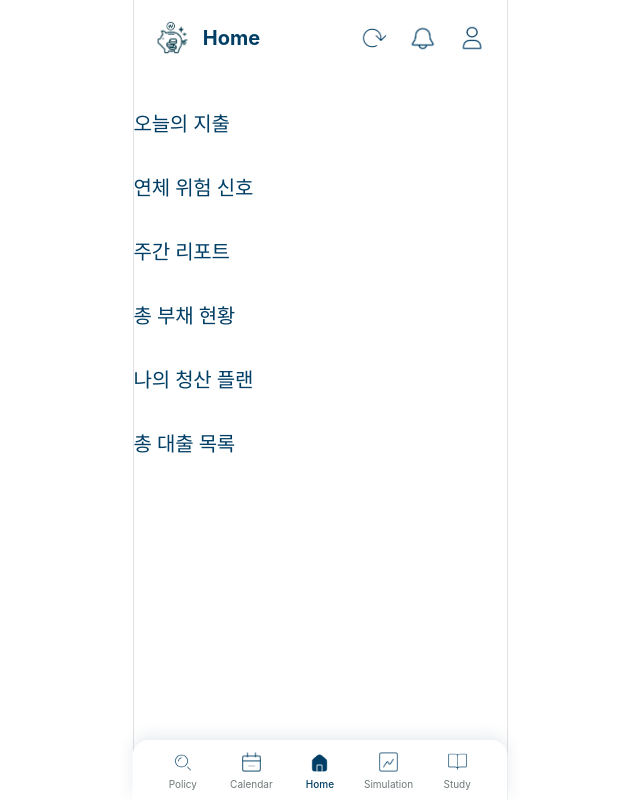
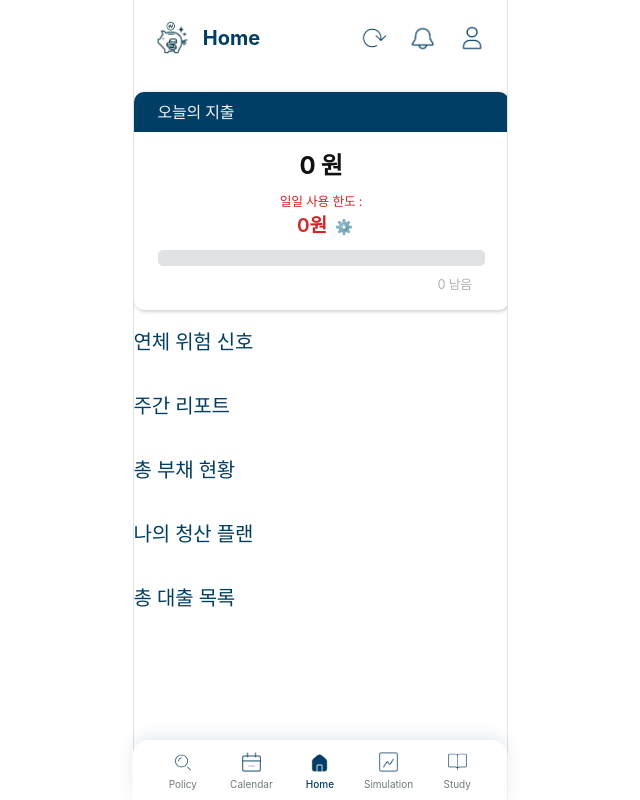
Before and after one commit to ockko/Cheongsan-KB, a Vue app: page /home in a window 1280 px wide. Shown: the whole page, without its empty margins (320-960 px from the left). Built offline with nearby package versions, Linux system fonts and the light colour scheme; a web font is replaced by a local one.

Commit message:
feat: 오늘의 지출 위젯 및 설정 모달 컴포넌트 추가

```diff
--- a/src/assets/styles/components/Home/DailySpendingWidget.module.css
+++ b/src/assets/styles/components/Home/DailySpendingWidget.module.css
@@ -0,0 +1,82 @@
+.widgetCard {
+  border-radius: 10px;
+  box-shadow: 1px 1px 4px rgba(0, 0, 0, 0.25);
+  display: flex;
+  flex-direction: column;
+  line-height: 1.5;
+}
+
+.widgetHeader {
+  background-color: var(--color-main);
+  border-radius: 10px 10px 0 0;
+  padding: 0.5rem 1.5rem;
+}
+
+.widgetHeader h3 {
+  font-size: 1rem;
+  font-weight: 300;
+  color: var(--color-gray3);
+}
+
+.settingsButton {
+  background: none;
+  border: none;
+  cursor: pointer;
+  color: #aaa;
+  font-size: 0.9rem;
+  padding: 0;
+}
+
+.widgetContent {
+  text-align: center;
+  padding: 1rem 1.5rem;
+}
+
+.spentAmount {
+  font-size: 1.5rem;
+  font-weight: 700;
+  color: #111;
+  margin: 0 0 0.5rem 0;
+}
+
+.limitInfo {
+  display: flex;
+  flex-direction: column;
+  font-size: 0.8rem;
+  color: var(--color-red);
+}
+
+.limitAmount {
+  font-size: 1.2rem;
+  font-weight: 600;
+  margin: 0 0.5rem;
+}
+
+.spendingProgress {
+  width: 100%;
+  height: 1rem;
+  appearance: none;
+  border-radius: 5px;
+  overflow: hidden;
+}
+
+.spendingProgress::-webkit-progress-bar {
+  background-color: var(--color-gray1);
+}
+
+.spendingProgress::-webkit-progress-value {
+  background-color: var(--color-main);
+  transition: background-color 0.3s;
+}
+
+/* 한도 초과 시 프로그레스 바 색상 변경 */
+.spendingProgress.overLimit::-webkit-progress-value {
+  background-color: var(--color-red);
+}
+
+.remainingAmount {
+  font-size: 0.8rem;
+  color: var(--color-gray-unnamed);
+  margin: 0.3rem 0.8rem 0 0;
+  text-align: right;
+}
--- /dev/null
+++ b/src/assets/styles/components/Home/SettingsModal.module.css
@@ -0,0 +1,129 @@
+.modalOverlay {
+  position: fixed;
+  top: 0;
+  left: 0;
+  width: 100%;
+  height: 100%;
+  background-color: rgba(0, 0, 0, 0.5);
+  display: flex;
+  justify-content: center;
+  align-items: center;
+  z-index: 2000;
+}
+
+.modalContent {
+  background-color: white;
+  padding: 1.5rem;
+  border-radius: 10px;
+  width: 90%;
+  max-width: 340px;
+  box-shadow: 1px 1px 4px rgba(0, 0, 0, 0.25);
+  line-height: 1.5;
+}
+
+.modalTitle {
+  margin-top: 0;
+  margin-bottom: 0.5rem;
+  font-size: 1.2rem;
+  font-weight: 700;
+  text-align: center;
+}
+
+.modalDescription {
+  font-size: 0.8rem;
+  text-align: center;
+  margin-bottom: 0.5rem;
+}
+
+/* ... 기타 슬라이더 및 버튼 스타일 ... */
+
+.limitLabels {
+  display: flex;
+  justify-content: space-between;
+  font-size: 14px;
+  color: var(--color-gray0);
+}
+
+.maxLimit {
+  font-weight: 500;
+  color: var(--color-red);
+}
+
+.slider {
+  appearance: none;
+  width: 100%;
+  height: 0.5rem;
+  background: linear-gradient(
+    to right,
+    var(--color-main) var(--slider-progress),
+    var(--color-gray1) var(--slider-progress)
+  );
+  border-radius: 4px;
+  outline: none;
+  opacity: 0.7;
+  transition: opacity 0.2s;
+}
+
+.slider:hover {
+  opacity: 1;
+}
+
+/* 슬라이더 핸들(Thumb) 스타일 */
+.slider::-webkit-slider-thumb {
+  -webkit-appearance: none;
+  appearance: none;
+  width: 24px;
+  height: 24px;
+  background: var(--color-main);
+  border-radius: 50%;
+  cursor: pointer;
+  border: 4px solid white;
+  box-shadow: 0 0 5px rgba(0, 0, 0, 0.2);
+}
+
+.slider::-moz-range-thumb {
+  width: 24px;
+  height: 24px;
+  background: var(--color-main);
+  border-radius: 50%;
+  cursor: pointer;
+  border: 4px solid white;
+  box-shadow: 0 0 5px rgba(0, 0, 0, 0.2);
+}
+
+.currentValueBox {
+  margin-top: 1rem;
+  padding: 0.7rem;
+  background-color: var(--color-gray3);
+  border: 1px solid var(--color-gray1);
+  border-radius: 8px;
+  text-align: center;
+  font-size: 1.2rem;
+}
+
+.buttonGroup {
+  display: flex;
+  gap: 10px;
+  margin-top: 0.5rem;
+}
+
+.button {
+  flex: 1;
+  padding: 0.7rem;
+  border-radius: 8px;
+  border: none;
+  font-size: 1rem;
+  font-weight: 600;
+  cursor: pointer;
+}
+
+.cancelButton {
+  background-color: white;
+  border: 2px solid var(--color-main);
+  color: var(--color-main);
+}
+
+.applyButton {
+  background-color: var(--color-main);
+  color: white;
+}
--- a/src/assets/styles/pages/Home.module.css
+++ b/src/assets/styles/pages/Home.module.css
@@ -1,3 +1,4 @@
 .page {
   padding: 20px 0;
+  margin: 0 0 80px 0;
 }
--- a/src/components/domain/Home/DailySpendingWidget.vue
+++ b/src/components/domain/Home/DailySpendingWidget.vue
@@ -1,8 +1,74 @@
 <script setup>
 import styles from '@/assets/styles/components/Home/DailySpendingWidget.module.css';
+import SettingsModal from '@/components/domain/Home/SettingsModal.vue';
+import { ref, defineProps, computed } from 'vue';
+
+const isModalOpen = ref(false);
+
+// 부모 컴포넌트로부터 받을 데이터(props)를 정의합니다.
+const props = defineProps({
+  spendingData: {
+    type: Object,
+    required: true,
+    // 데이터가 아직 로드되지 않았을 때를 대비한 기본값
+    default: () => ({ limit: 0, spent: 0, remaining: 0 }),
+  },
+});
+
+// 지출액이 한도를 초과했는지 여부를 계산하는 computed 속성
+const isOverLimit = computed(() => {
+  // 한도가 0일 경우 초과로 보지 않음
+  if (props.spendingData.limit === 0) {
+    return false;
+  }
+  return props.spendingData.spent > props.spendingData.limit;
+});
+
+// 숫자에 콤마(,)를 찍어주는 헬퍼 함수
+const formatCurrency = (value) => {
+  if (typeof value !== 'number') return '0';
+  return value.toLocaleString('ko-KR');
+};
 </script>
+
 <template>
-  <div>
-    <div>오늘의 지출</div>
+  <div :class="styles.widgetCard">
+    <div :class="styles.widgetHeader">
+      <h3>오늘의 지출</h3>
+    </div>
+
+    <div :class="styles.widgetContent">
+      <p :class="styles.spentAmount">
+        {{ formatCurrency(spendingData.spent) }} 원
+      </p>
+
+      <div :class="styles.limitInfo">
+        <span>일일 사용 한도 : </span>
+        <div>
+          <span :class="styles.limitAmount"
+            >{{ formatCurrency(spendingData.limit) }}원</span
+          >
+          <button
+            :class="styles.settingsButton"
+            @click="isModalOpen = true"
+            aria-label="한도 설정"
+          >
+            ⚙️
+          </button>
+        </div>
+      </div>
+
+      <progress
+        :class="[styles.spendingProgress, { [styles.overLimit]: isOverLimit }]"
+        :value="spendingData.spent"
+        :max="spendingData.limit"
+      ></progress>
+
+      <p :class="styles.remainingAmount">
+        {{ formatCurrency(spendingData.remaining) }} 남음
+      </p>
+    </div>
   </div>
+
+  <SettingsModal v-if="isModalOpen" @close="isModalOpen = false" />
 </template>
--- /dev/null
+++ b/src/components/domain/Home/SettingsModal.vue
@@ -0,0 +1,82 @@
+<script setup>
+import styles from '@/assets/styles/components/Home/SettingsModal.module.css';
+import { ref, defineEmits, computed } from 'vue';
+
+const emit = defineEmits(['close']); // 'close' 이벤트를 부모에게 보낼 것을 정의
+
+// 부모로부터 최대 한도값을 받아옴 (실제로는 API 호출 결과)
+const maximumLimit = ref(50000);
+const limitValue = ref(40000);
+
+// 슬라이더의 현재 진행률을 퍼센트로 계산하는 computed 속성
+const sliderProgress = computed(() => {
+  if (maximumLimit.value === 0) return 0;
+  return (limitValue.value / maximumLimit.value) * 100;
+});
+
+// 슬라이더 값을 업데이트하는 함수 (v-model만으로도 충분하지만, 명시적으로 둘 수 있음)
+const updateSliderProgress = (event) => {
+  limitValue.value = event.target.value;
+};
+
+// 숫자에 콤마(,)를 찍어주는 헬퍼 함수
+const formatCurrency = (value) => {
+  if (typeof value !== 'number' && typeof value !== 'string') return '0';
+  return Number(value).toLocaleString('ko-KR');
+};
+
+const applyChanges = () => {
+  // TODO: 여기에 '적용' 버튼 클릭 시 실행될 API 호출 로직을 구현합니다.
+  console.log('적용된 한도:', limitValue.value);
+
+  // API 호출 성공 후 모달을 닫습니다.
+  emit('close');
+};
+</script>
+
+<template>
+  <div :class="styles.modalOverlay" @click.self="$emit('close')">
+    <div :class="styles.modalContent">
+      <h3 :class="styles.modalTitle">일일 소비 한도 설정</h3>
+      <p :class="styles.modalDescription">
+        건강한 소비 습관을 위한 첫걸음,<br />
+        나만의 일일 한도를 설정해 보세요.
+      </p>
+
+      <div :class="styles.limitLabels">
+        <span>0원</span>
+        <span :class="styles.maxLimit"
+          >{{ formatCurrency(maximumLimit) }}원</span
+        >
+      </div>
+      <input
+        type="range"
+        min="0"
+        :max="maximumLimit"
+        v-model="limitValue"
+        :class="styles.slider"
+        @input="updateSliderProgress"
+        :style="{ '--slider-progress': sliderProgress + '%' }"
+        step="500"
+      />
+      <div :class="styles.currentValueBox">
+        {{ formatCurrency(limitValue) }}원
+      </div>
+
+      <div :class="styles.buttonGroup">
+        <button
+          :class="[styles.button, styles.cancelButton]"
+          @click="$emit('close')"
+        >
+          취소
+        </button>
+        <button
+          :class="[styles.button, styles.applyButton]"
+          @click="applyChanges"
+        >
+          적용
+        </button>
+      </div>
+    </div>
+  </div>
+</template>
```
